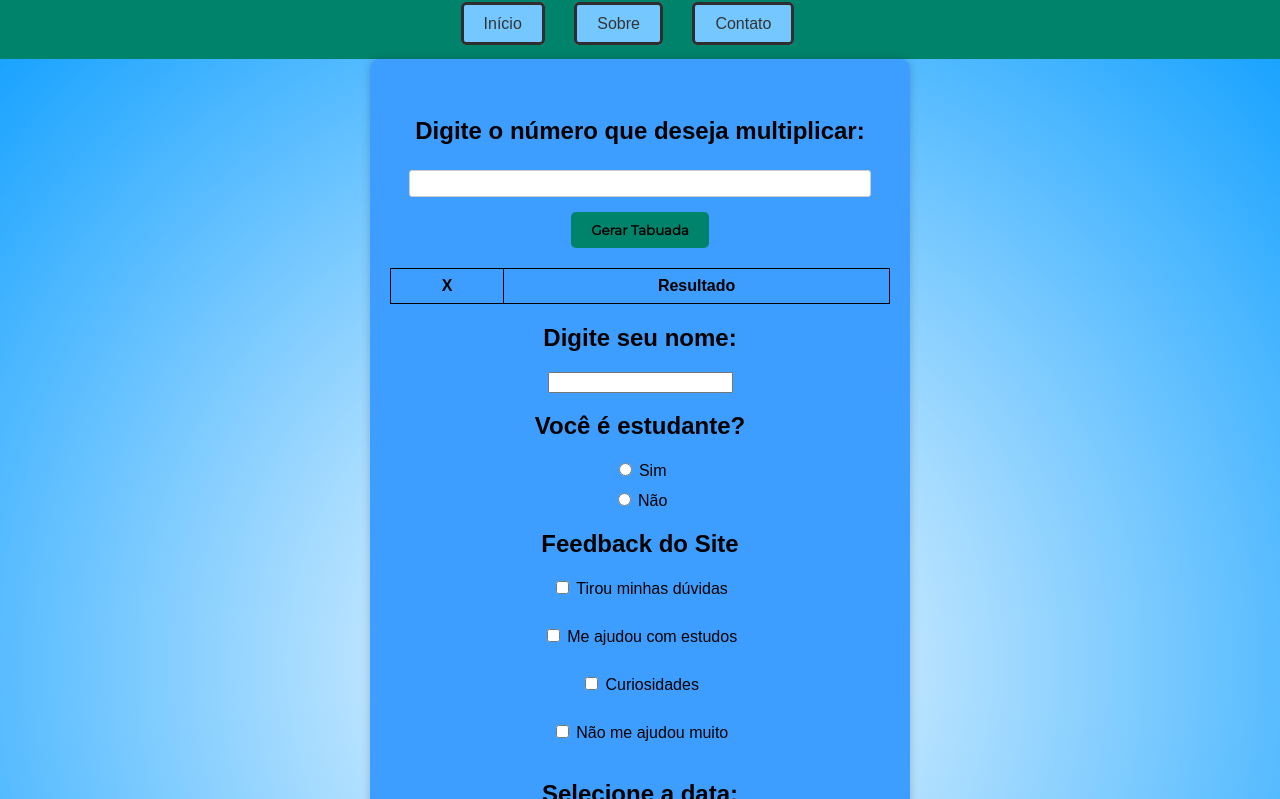
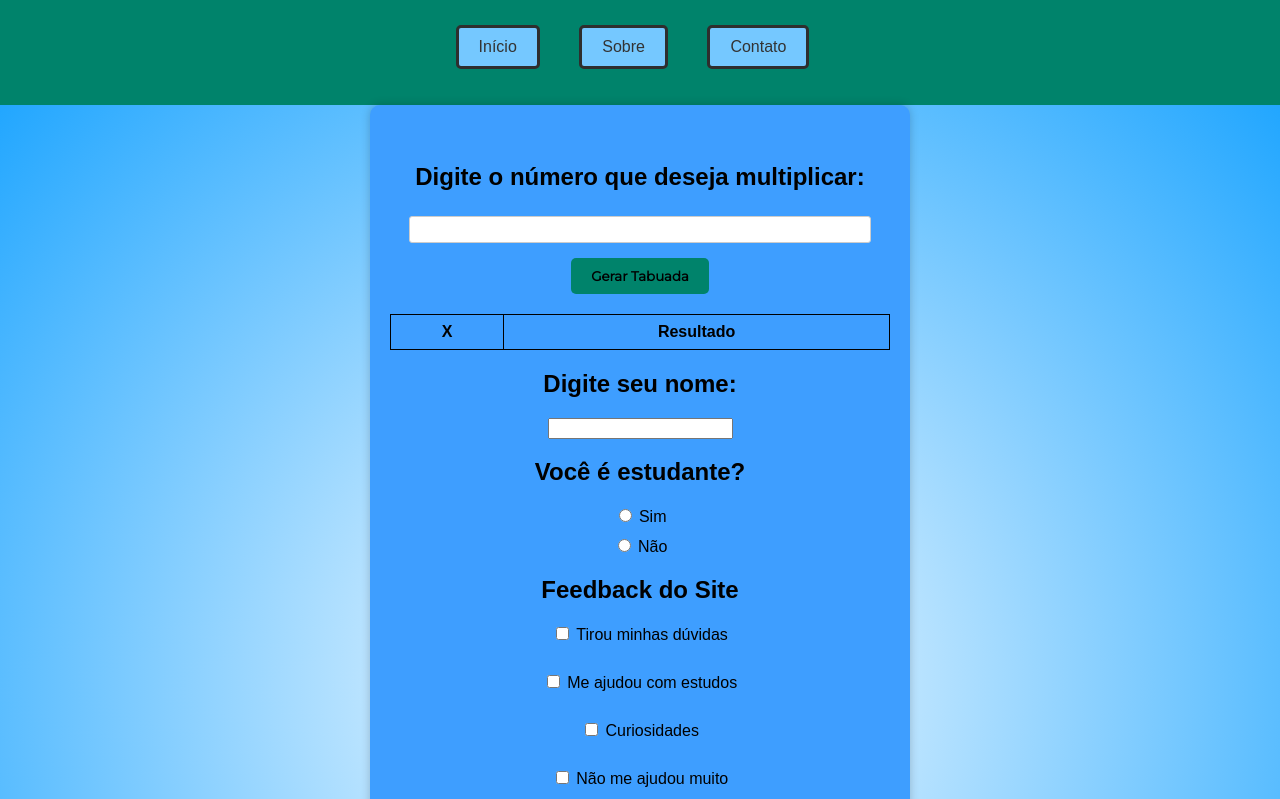
Before and after one commit to patrickoliveiraa/calculadora_tabuada, a plain HTML site: page index.html in a window 1280 px wide. Shown: the part 77-876 px from the top of the page. Drawn offline with Linux system fonts and the light colour scheme; a web font is replaced by a local one.

Commit message:
Adicionando flex no CSS

```diff
--- a/styles.css
+++ b/styles.css
@@ -19,6 +19,10 @@ header{
     margin-right: 10px;
     border: 3px solid #2e2e2e;
     border-radius: 5px;
+    margin-left: 10px;
+    margin-top: 10px;
+    margin-bottom: 10px;
+    display: flex;
 }
 
 
```
